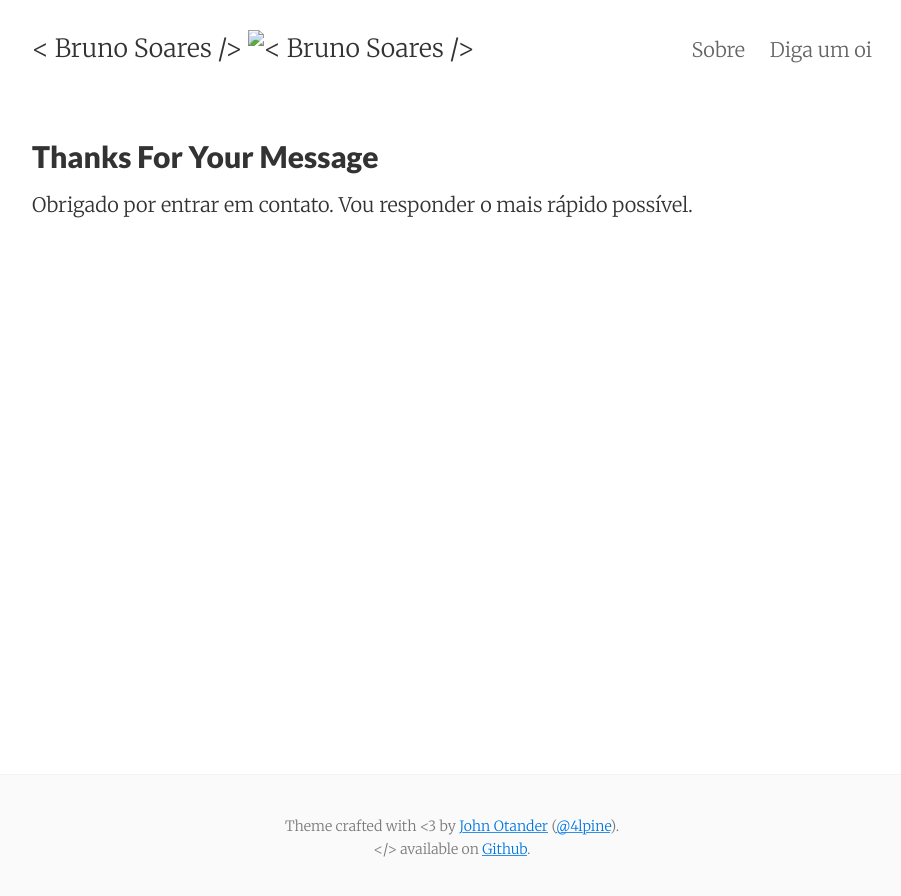
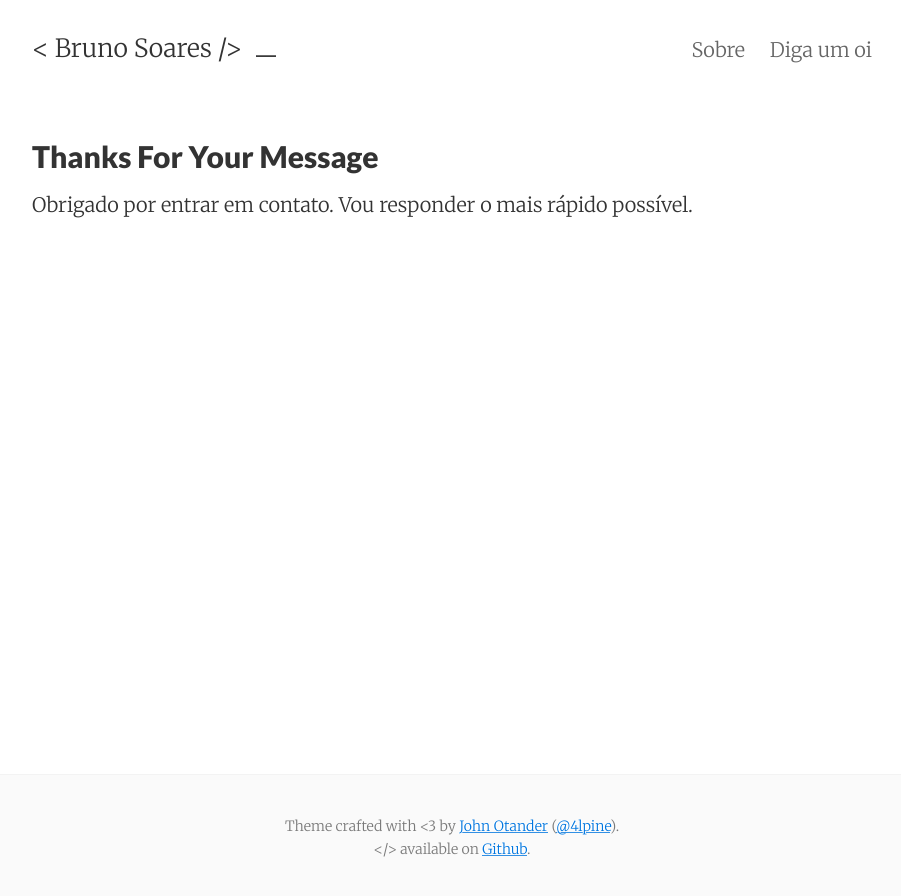
Before and after one commit to brunovsoares/brunovsoares.github.io, a Jekyll site: the page built from thanks.md, in a window 1280 px wide. Shown: the top 896 px of the page, without its empty margins (188-1089 px from the left). Built offline with Jekyll 4.4.1, drawn with Linux system fonts in a browser that asks for light colours; nearby versions of some CDN libraries.

Commit message:
Update header.html

```diff
--- a/_includes/header.html
+++ b/_includes/header.html
@@ -1,7 +1,7 @@
 <header class="site-header px2 px-responsive">
   <div class="mt2 wrap">
     <div class="measure">
-      <a href="{{ site.url }}" class="site-title">{{ site.title }} <img src="./images/underscore.gif" alt="{{ site.title }}" /> </a>
+      <a href="{{ site.url }}" class="site-title">{{ site.title }} <img src="https://brunovsoares.github.io/images/underscore.gif" alt="{{ site.title }}" /> </a>
       <nav class="site-nav">
         {% include navigation.html %}
       </nav>
```
